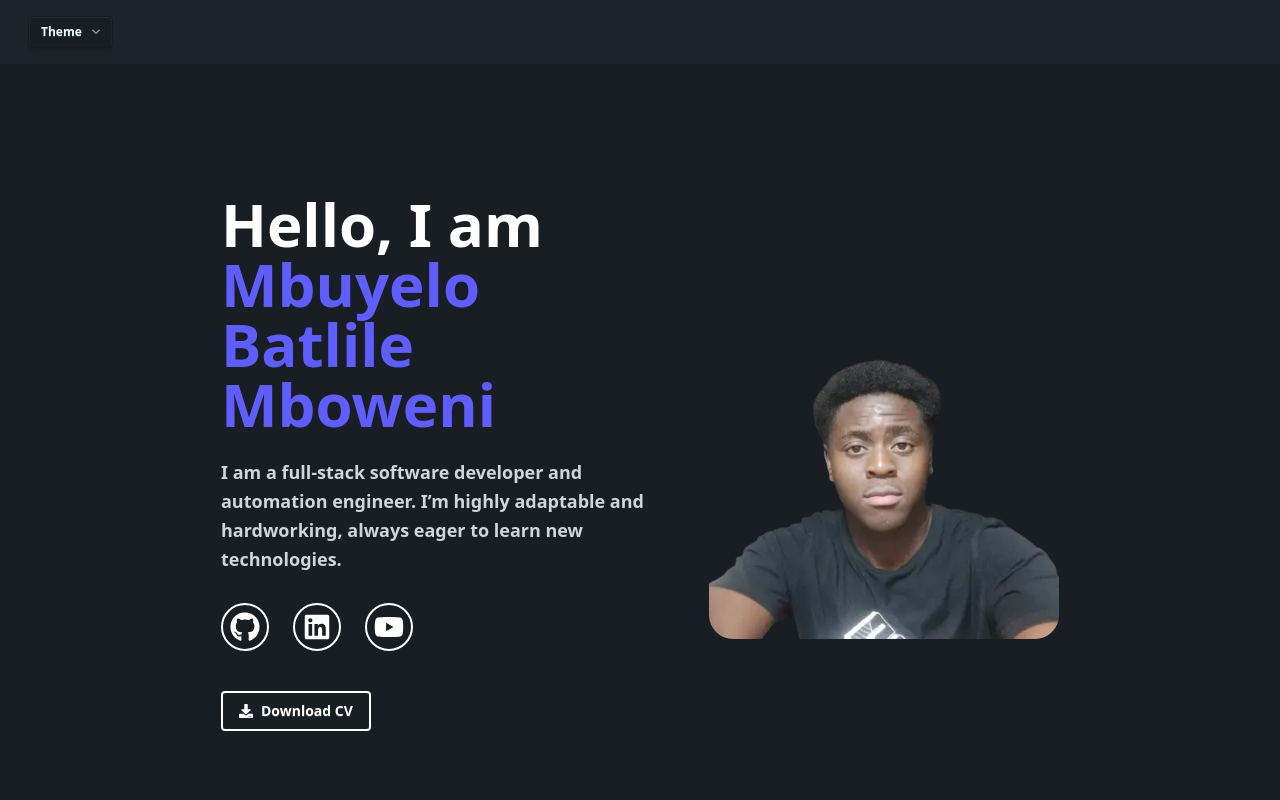
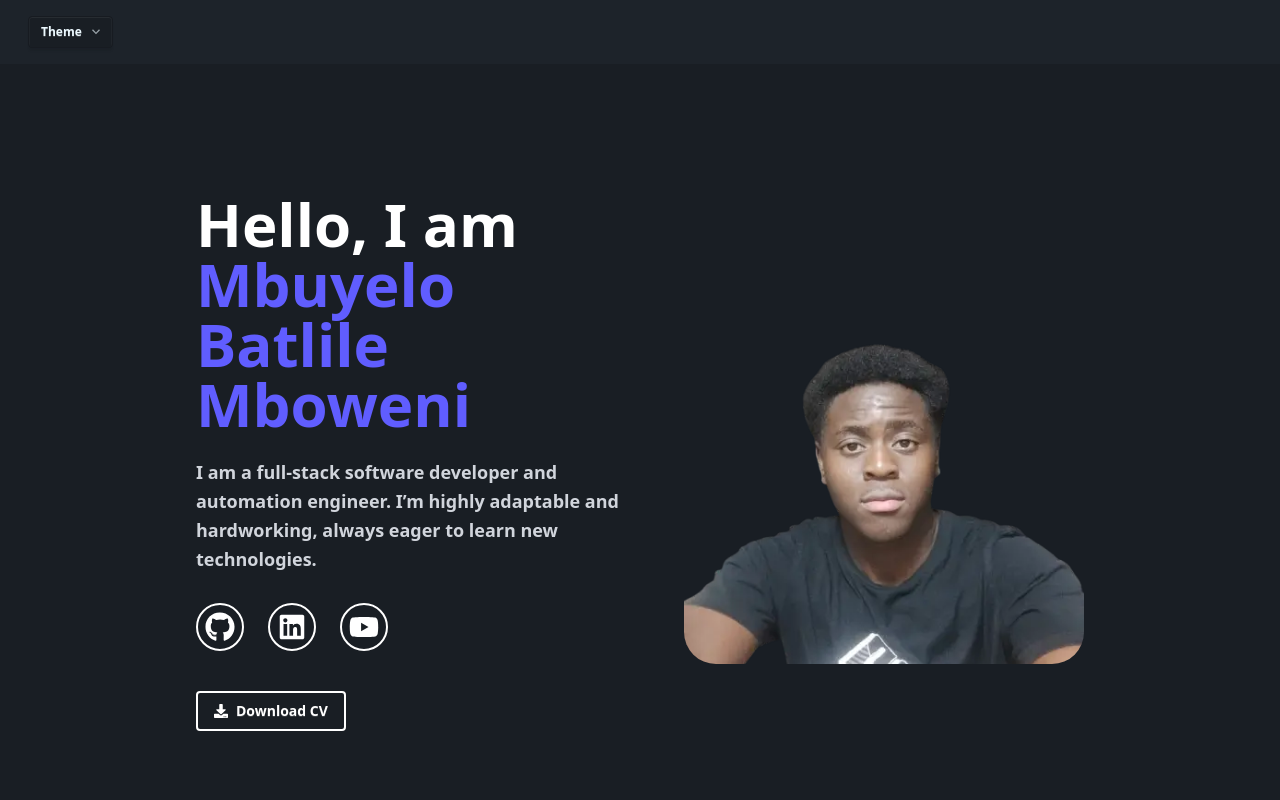
Before and after one commit to Mboweni27/PortFolio_Website, a React (Vite) app in the folder Project_Portfolio/: page /portfolio in a window 1280 px wide. Shown: the top 800 px of the page. Built offline with nearby package versions, Linux system fonts and the light colour scheme.

Commit message:
increase image size

```diff
--- a/Project_Portfolio/src/components/intro.tsx
+++ b/Project_Portfolio/src/components/intro.tsx
@@ -90,8 +90,12 @@ export const intro = () => {
         </div>
 
         {/* Profile Image */}
-        <div className="w-56 h-56 sm:w-72 sm:h-72 lg:w-[350px] lg:h-[350px] rounded-3xl overflow-hidden">
-          <img src={mypic} alt="me" className="w-full h-full object-cover" />
+        <div className="w-56 h-56 sm:w-72 sm:h-72 lg:w-[400px] lg:h-[400px] overflow-hidden">
+          <img
+            src={mypic}
+            alt="me"
+            className="w-full h-full object-cover rounded-4xl"
+          />
         </div>
       </div>
 
```
Also changed, not shown: 1 other file (tests, documents, lock files or other folders).
